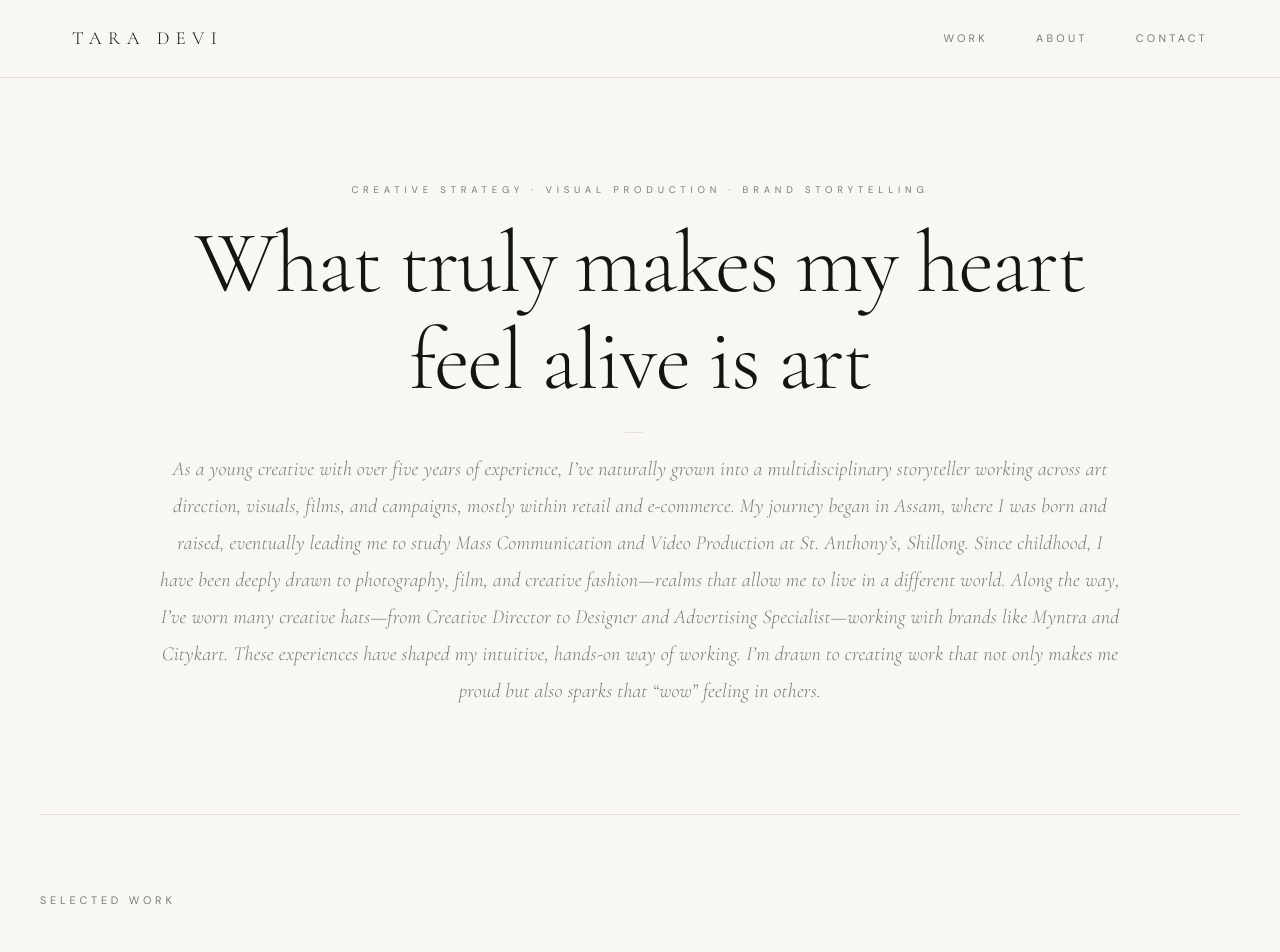
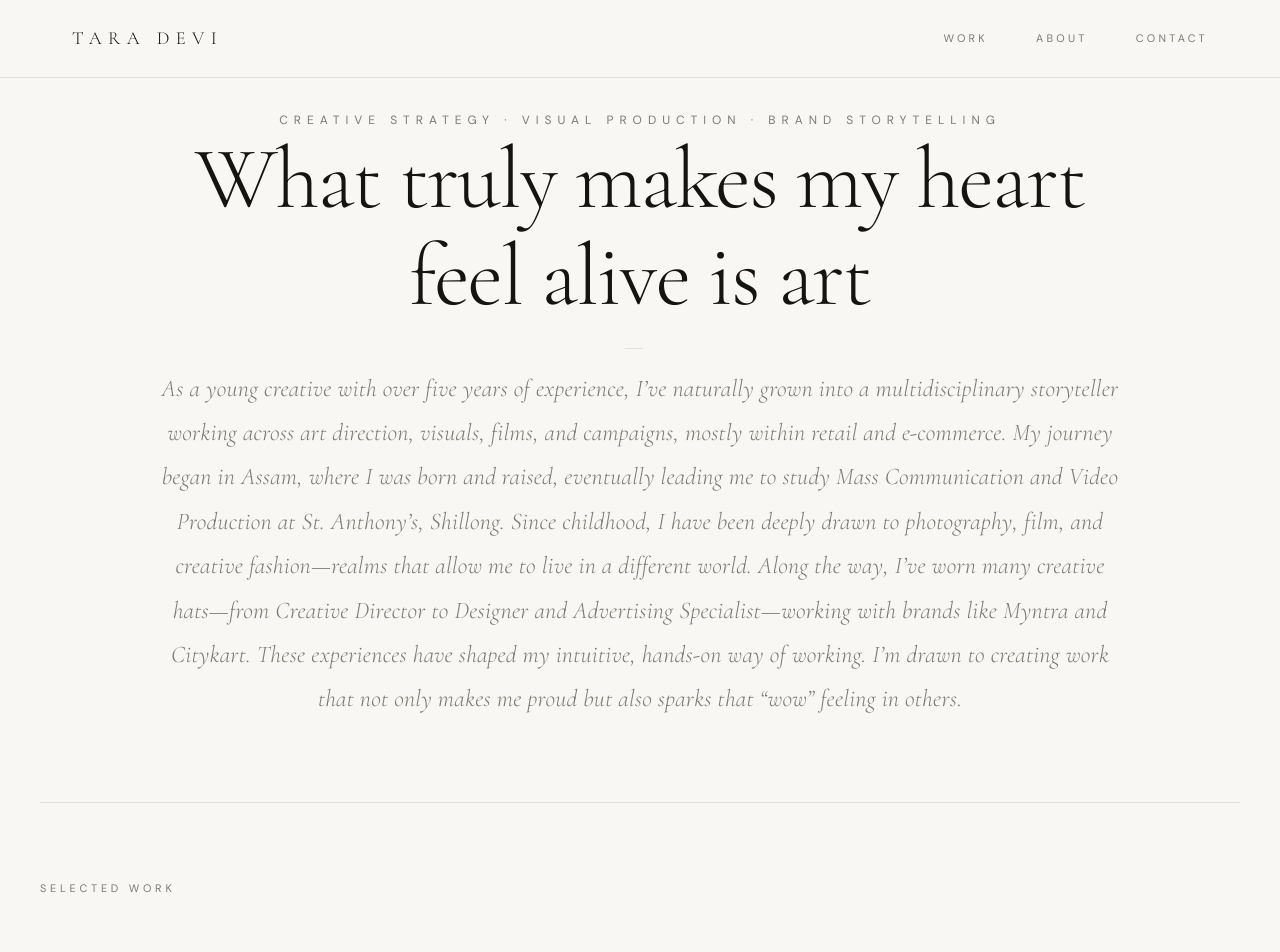
Before and after one commit to soumayg9673/taradevi-studio, a SvelteKit app: page / in a window 1280 px wide. Shown: the top 952 px of the page. Built offline with nearby package versions, Linux system fonts and the light colour scheme.

Commit message:
update home page hero section

```diff
--- a/src/routes/+page.svelte
+++ b/src/routes/+page.svelte
@@ -16,18 +16,17 @@
 
 <!-- Hero Section -->
 <section class="hero">
+	<p class="hero-eyebrow">Creative Strategy · Visual Production · Brand Storytelling</p>
 	<div class="hero-inner">
-    <p class="hero-eyebrow">Creative Strategy · Visual Production · Brand Storytelling</p>
 		<h1 class="hero-title">{siteData.title}</h1>
 		<p class="hero-dash">—</p>
 		<p class="hero-summary">{siteData.summary}</p>
 	</div>
 </section>
 
-<div class="divider"></div>
-
 <!-- Featured Projects -->
 <section class="projects">
+	<div class="divider"></div>
 	<div class="projects-inner">
 		<h2 class="section-heading">Selected Work</h2>
 		{#each featuredProjects as project, i}
@@ -63,9 +62,10 @@
 	.hero {
 		padding: 0 var(--page-pad);
 		display: flex;
+		flex-direction: column;
 		align-items: center;
 		justify-content: center;
-    min-height: calc(100svh - 4rem);
+		min-height: calc(100svh - 12rem);
 	}
 
 	.hero-inner {
@@ -78,12 +78,13 @@
 
 	.hero-eyebrow {
 		font-family: var(--font-body);
-    font-size: 0.6rem;
+		font-size: 0.75rem;
 		letter-spacing: 0.5em;
 		text-transform: uppercase;
 		color: var(--color-muted);
-    margin-bottom: 1rem;
 		font-weight: 400;
+		margin-top: 2rem;
+		margin-bottom: auto;
 	}
 
 	.hero-title {
@@ -106,7 +107,7 @@
 
 	.hero-summary {
 		font-family: var(--font-display);
-    font-size: clamp(1rem, 1.8vw, 1.25rem);
+		font-size: clamp(1.15rem, 2.2vw, 1.5rem);
 		font-weight: 300;
 		font-style: italic;
 		line-height: 1.85;
@@ -116,7 +117,7 @@
 
 	.divider {
 		max-width: var(--page-max);
-    margin: 0 auto;
+		margin: 0 auto 5rem;
 		padding: 0 var(--page-pad);
 		border-top: 1px solid var(--color-border);
 	}
```
Also changed, not shown: 26 other files (tests, documents, lock files or other folders). Lines whose indentation alone changed are shown as unchanged.
